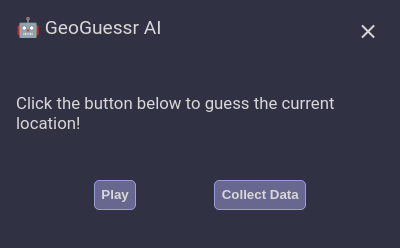
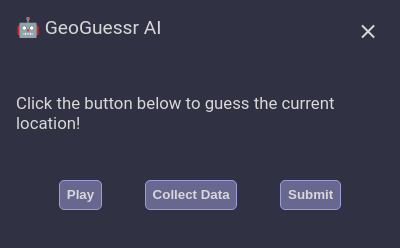
Before and after one commit to vnnima/DLCV_Project_GeoGuessr_AI, a browser extension: page geoguessr_extension/popup/popup.html in a window 400 px wide. Drawn offline with Linux system fonts and the light colour scheme.

Commit message:
feat: Add a submit button for the duel mode.

```diff
--- a/geoguessr_extension/popup/popup.html
+++ b/geoguessr_extension/popup/popup.html
@@ -19,6 +19,7 @@
 		<footer class="buttons">
 			<button class="btn" id="play-geoguessr">Play</button>
 			<button class="btn" id="collect-data">Collect Data</button>
+			<button class="btn" id="submit-guess">Submit</button>
 		</footer>
 	</body>
 	<script src="./popup.js"></script>
```
